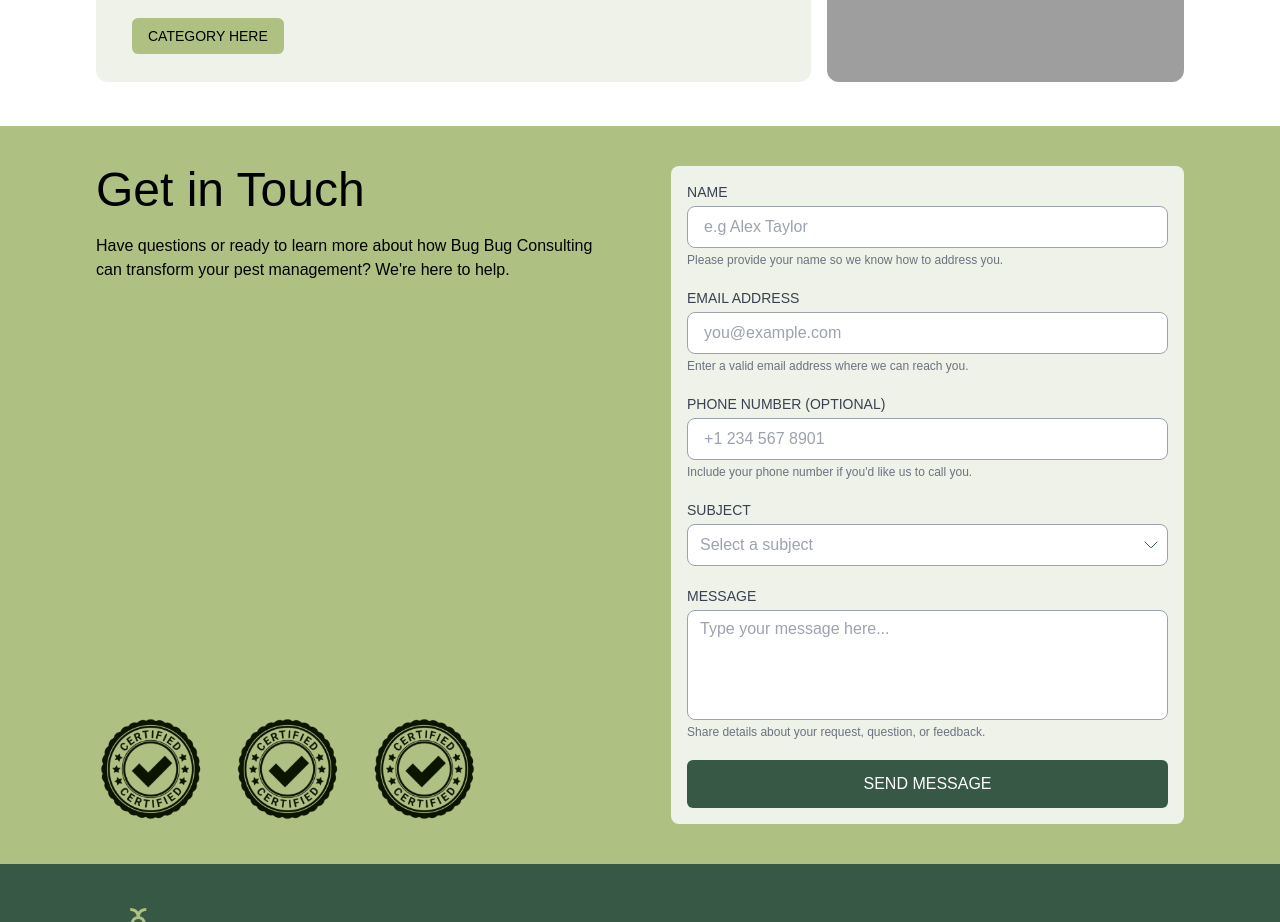
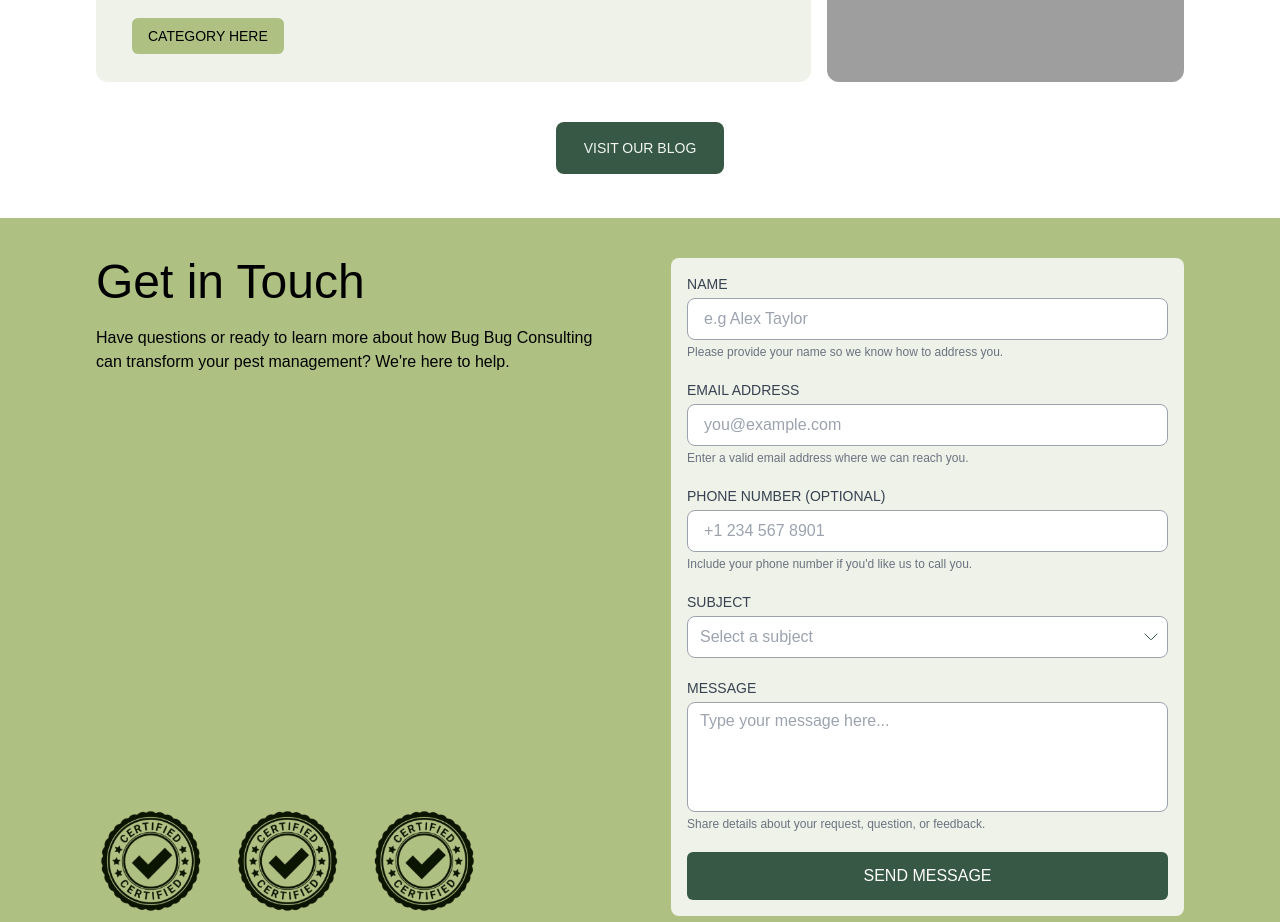
Before and after one commit to bagussuprapta/kreative-assembly, a React (Create React App) app: page / in a window 1280 px wide. Shown: the part 3920-4842 px from the top of the page. Built offline with nearby package versions, Linux system fonts and the light colour scheme; grey boxes are pictures that could not be loaded; the HTML template or start-up script is replaced by a standard one; a web font is replaced by a local one.

Commit message:
feat(insight-inovation): add button to blog

```diff
--- a/src/components/interface/InsightsAndInnovations.jsx
+++ b/src/components/interface/InsightsAndInnovations.jsx
@@ -97,6 +97,9 @@ function InsightsAndInnovations() {
           </TabPanel>
         </TabPanels>
       </TabGroup>
+      <div className="flex justify-center mt-10">
+        <button className="px-5 py-3 text-sm bg-bugbug-600 text-bugbug-50 rounded-lg focus:outline-none lg:px-7 lg:py-4">VISIT OUR BLOG</button>
+      </div>
     </div>
   );
 }
```
